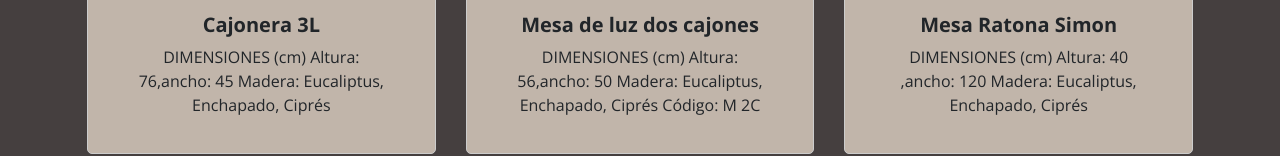
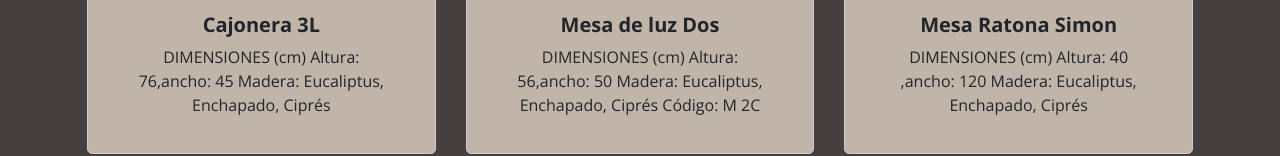
Before and after one commit to LuciaGandolfi/rudimentario-mobiliario, a website: page Pages/productos.html in a window 1280 px wide. Shown: the part 485-641 px from the top of the page. Drawn offline with nearby package versions, Linux system fonts and the light colour scheme.

Commit message:
final-commit

```diff
--- a/Pages/productos.html
+++ b/Pages/productos.html
@@ -52,7 +52,7 @@
         <div class="card">
           <img src="../img/prod-2.JPG" class="card-img-top" alt="" />
           <div class="card-body">
-            <h5 class="card-title">Mesa de luz dos cajones</h5>
+            <h5 class="card-title">Mesa de luz Dos</h5>
             <p class="card-text">DIMENSIONES (cm) Altura: 56,ancho: 50
               Madera: Eucaliptus, Enchapado, Ciprés
               Código: M 2C</p>
```
